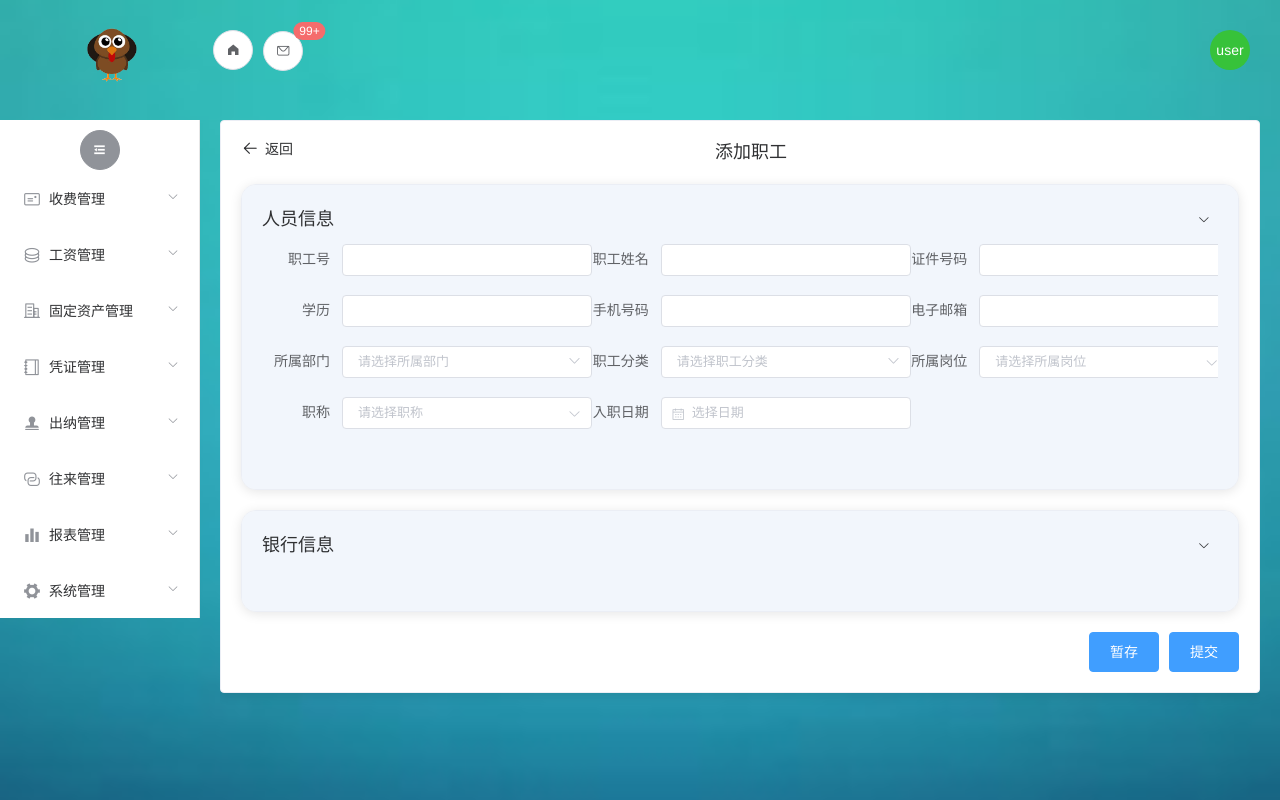
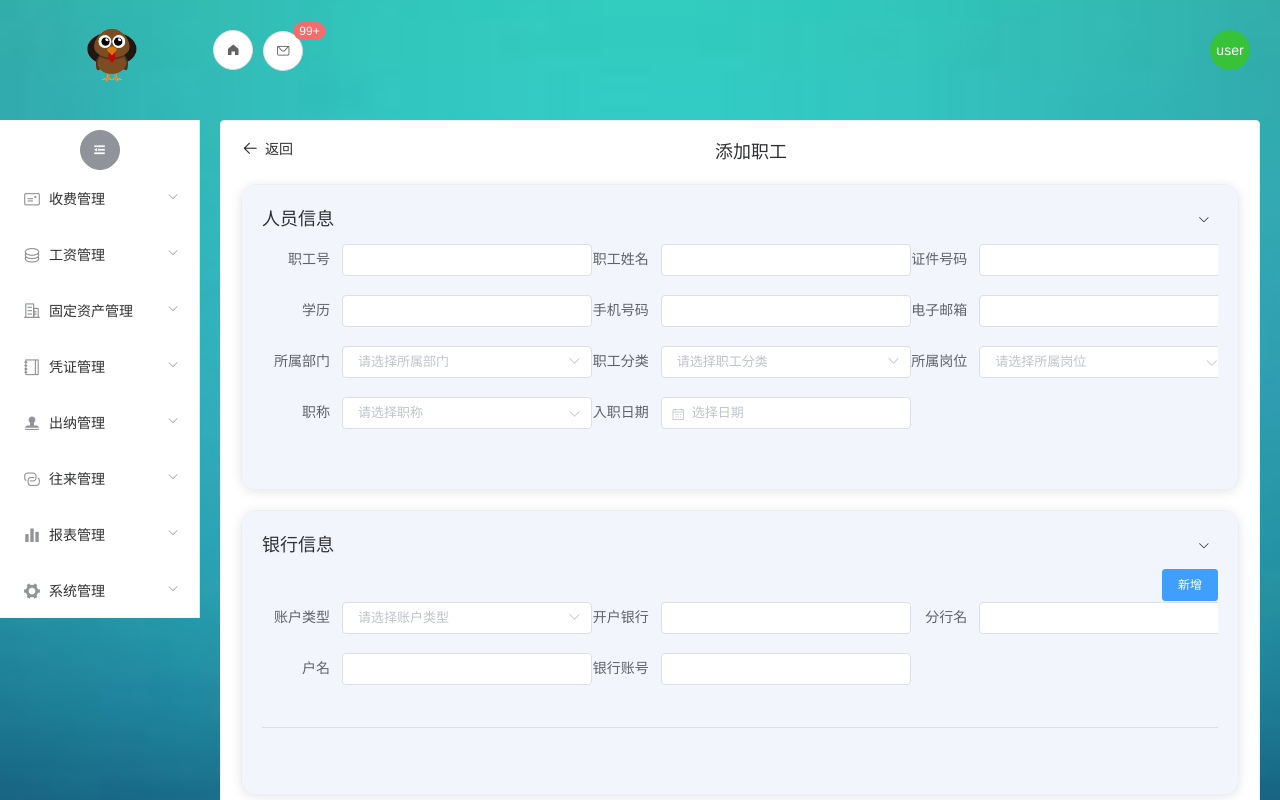
Before and after one commit to ZHSnail/vueFinance, a Vue app: page /#/finance/salary/staffAdd/1 in a window 1280 px wide. Built offline with nearby package versions, Linux system fonts and the light colour scheme.

Commit message:
1.完成新增职工时的银行信息;

```diff
--- a/src/views/salary/staffAdd.vue
+++ b/src/views/salary/staffAdd.vue
@@ -59,7 +59,12 @@
           </el-col>
           <el-col :span="8">
             <el-form-item label="职工分类" prop="degree">
-              <el-select class="length" clearable placeholder="请选择职工分类" v-model="staffForm.staffType">
+              <el-select
+                class="length"
+                clearable
+                placeholder="请选择职工分类"
+                v-model="staffForm.staffType"
+              >
                 <el-option
                   v-for="item in staffkind"
                   :key="item.id"
@@ -111,8 +116,64 @@
       </el-form>
     </my-collapse>
     <my-collapse title="银行信息" class="leftAlign">
-
-
+      <el-row>
+        <el-col :span="24" class="rightAlign">
+            <el-button type="primary" @click="addBank" size="small">新增</el-button>
+        </el-col>
+      </el-row>
+      <el-form
+        ref="staffForm"
+        :rules="rules"
+        :model="staffForm"
+        label-width="80px"
+        :status-icon="true"
+        size="small"
+      >
+        <div v-for="bank in staffForm.bankList" :key="bank.id">
+          <el-row>
+            <el-col :span="8">
+              <el-form-item label="账户类型" prop="accountType">
+                <el-select
+                  class="length"
+                  clearable
+                  placeholder="请选择账户类型"
+                  v-model="bank.accountType"
+                >
+                  <el-option
+                    v-for="item in staffkind"
+                    :key="item.id"
+                    :label="item.name"
+                    :value="item.id"
+                  ></el-option>
+                </el-select>
+              </el-form-item>
+            </el-col>
+            <el-col :span="8">
+              <el-form-item label="开户银行" prop="bankName">
+                <el-input class="length" v-model="bank.bankName"></el-input>
+              </el-form-item>
+            </el-col>
+            <el-col :span="8">
+              <el-form-item label="分行名" prop="subbranch">
+                <el-input class="length" v-model="bank.subbranch"></el-input>
+              </el-form-item>
+            </el-col>
+          </el-row>
+          <el-row>
+            <el-col :span="8">
+              <el-form-item label="户名" prop="accountName">
+                <el-input class="length" v-model="bank.accountName"></el-input>
+              </el-form-item>
+            </el-col>
+            <el-col :span="8">
+              <el-form-item label="银行账号" prop="accountNumber">
+                <el-input class="length" v-model="bank.accountNumber"></el-input>
+              </el-form-item>
+            </el-col>
+          </el-row>
+          <el-divider></el-divider>
+        </div>
+      </el-form>
     </my-collapse>
     <div class="rightAlign">
       <el-button type="primary" @click="save('staffForm')">暂存</el-button>
@@ -235,7 +296,17 @@ export default {
         }
       });
     },
-    commit(formName) {}
+    commit(formName) {},
+    addBank(){
+      var bank = {
+            bankName: "",
+            accountNumber: "",
+            subbranch: "",
+            accountName: "",
+            accountType: ""
+          };
+      this.staffForm.bankList.push(bank);
+    }
   },
   created() {},
   mounted() {}
```
